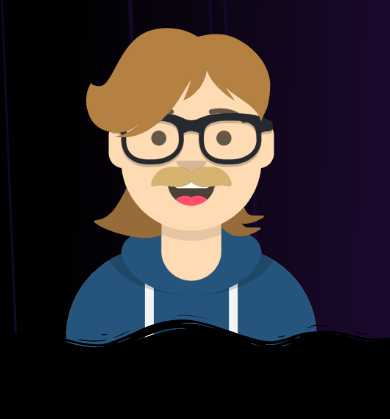
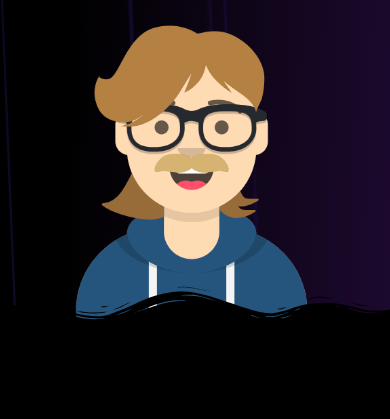
Before and after one commit to JnFerri/jnferri.github.io, a plain HTML site: page index.html in a window 390 px wide. Shown: the part 239-658 px from the top of the page. Drawn offline with nearby package versions, Linux system fonts and the light colour scheme.

Commit message:
Update apresentacao.css

```diff
--- a/css/apresentacao.css
+++ b/css/apresentacao.css
@@ -49,7 +49,7 @@
         width: 100%;
     }
     .apresentacao__imagem{
-        width: 40vh;
+        width: 80%;
     }
 
     .apresentacao__titulo{
```
